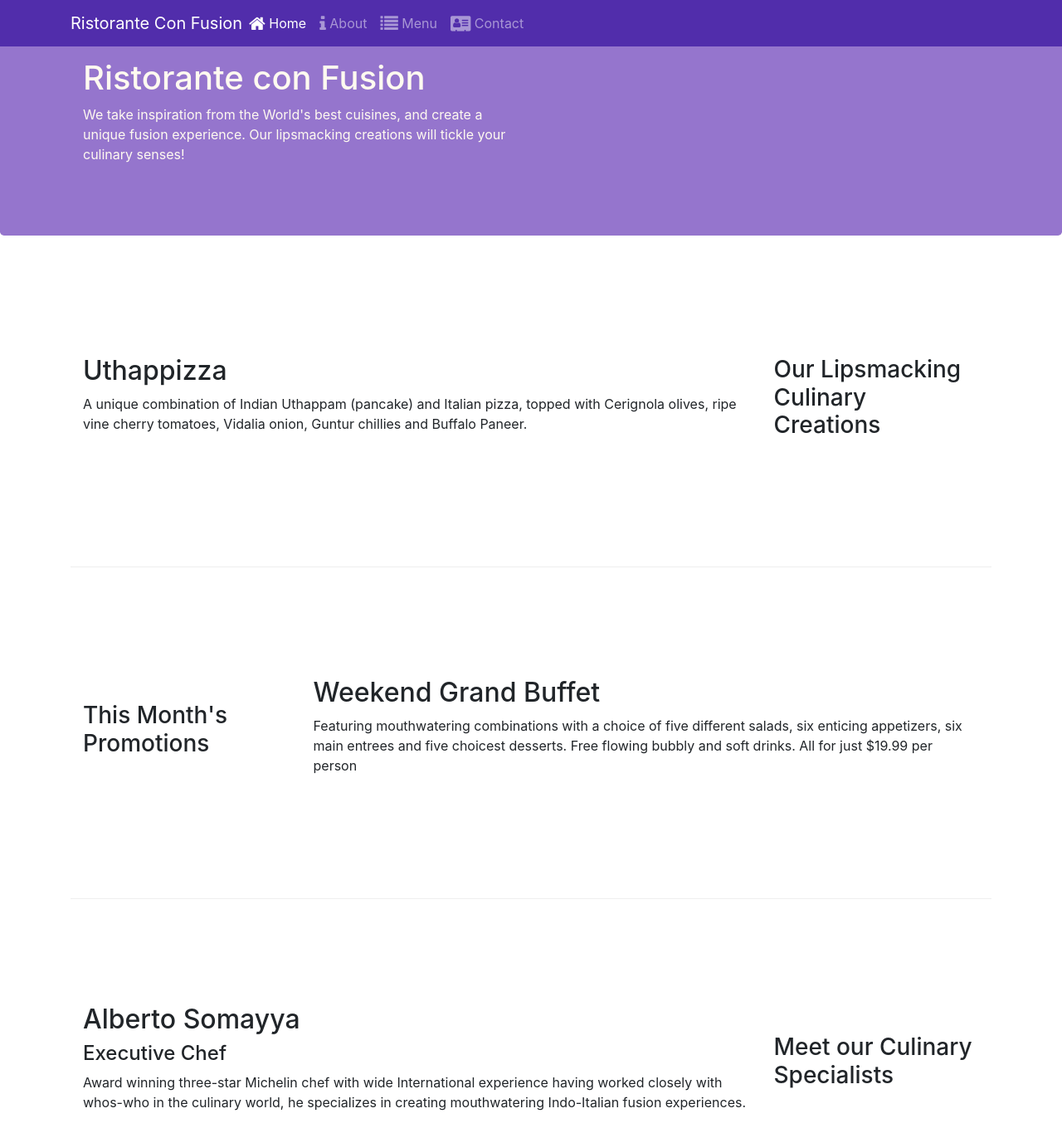
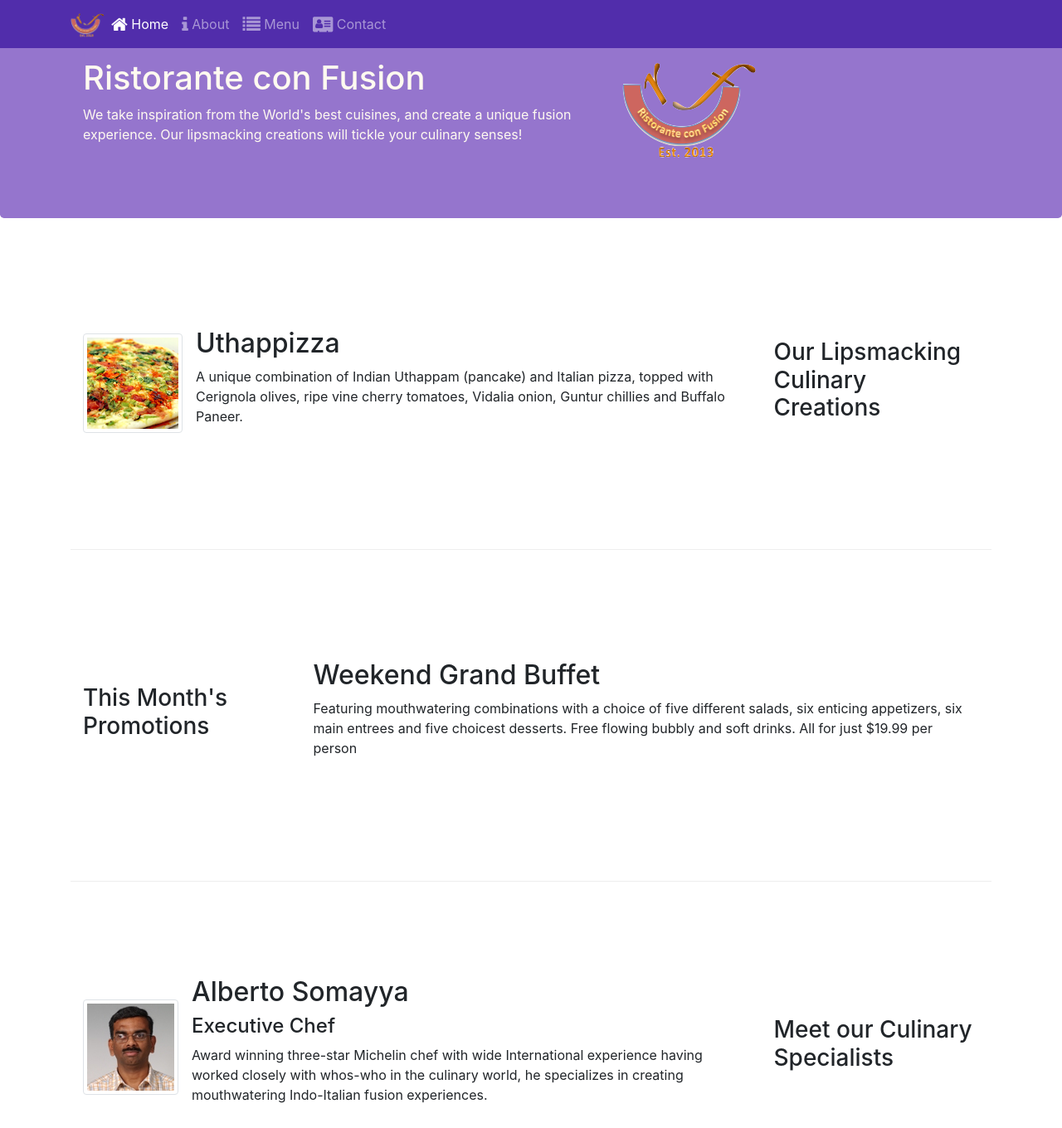
Before and after one commit to 0790/Bootstrap4, a website: page index.html in a window 1280 px wide. Shown: the top 1360 px of the page at 83% size. Drawn offline with nearby package versions, Linux system fonts and the light colour scheme.

Commit message:
Media and Images

```diff
--- a/index.html
+++ b/index.html
@@ -21,7 +21,7 @@
             <span class ="navbar-toggler-icon"></span>
         </button>
         <a class="navbar-brand mr-auto" href="#">
-        Ristorante Con Fusion</a>
+        <img src="img/logo.png" height="30" width="41"></a>
         <div class="collapse navbar-collapse" id ="Navabar">
         <ul class="navbar-nav mr-auto">
 
@@ -37,11 +37,12 @@
     <header class = "jumbotron" >
         <div class = "container">
             <div class ="row row-header">
-                <div class = "col-12 col-sm-6">
+                <div class = "col-12 col-sm-7">
                     <h1>Ristorante con Fusion</h1>
                     <p>We take inspiration from the World's best cuisines, and create a unique fusion experience. Our lipsmacking creations will tickle your culinary senses!</p>
                 </div>
-                <div>
+                  <div class="col-12 col-sm align-self-center">
+                    <img src="img/logo.png" class="img-fluid">
                 </div>
             </div>
         </div>
@@ -53,8 +54,15 @@
                 <h3>Our Lipsmacking Culinary Creations</h3>
             </div>
             <div class="col col-sm order-sm-first col-md" >
-                <h2>Uthappizza</h2>
-                <p>A unique combination of Indian Uthappam (pancake) and Italian pizza, topped with Cerignola olives, ripe vine cherry tomatoes, Vidalia onion, Guntur chillies and Buffalo Paneer.</p>
+                <div class="media">
+                    <img class="d-flex mr-3 img-thumbnail align-self-center" src="img/uthappizza.png" alt="uthappizza">
+                    <div class="media-body">
+                         <h2 class="mt-0">Uthappizza</h2>
+                         <p>A unique combination of Indian Uthappam (pancake) and Italian pizza, topped with Cerignola olives, ripe vine cherry tomatoes, Vidalia onion, Guntur chillies and Buffalo Paneer.</p>
+                    </div>
+                </div>
+
+
             </div>
         </div>
 
@@ -75,9 +83,14 @@
                 <h3>Meet our Culinary Specialists</h3>
             </div>
             <div class="col col-sm order-sm-first col-md">
-                <h2>Alberto Somayya</h2>
+                <div class="media">
+                    <img class="d-flex mr-3 img-thumbnail align-self-center" src="img/alberto.png" alt="alberto">
+                    <div class="media-body">
+                        <h2 class="mt-0">Alberto Somayya</h2>
                 <h4>Executive Chef</h4>
                 <p>Award winning three-star Michelin chef with wide International experience having worked closely with whos-who in the culinary world, he specializes in creating mouthwatering Indo-Italian fusion experiences. </p>
+                </div>
+                </div>
             </div>
         </div>
     </div>
```
Also changed, not shown: aboutus.html (+4 -3 lines), contactus.html (+4 -3 lines).
